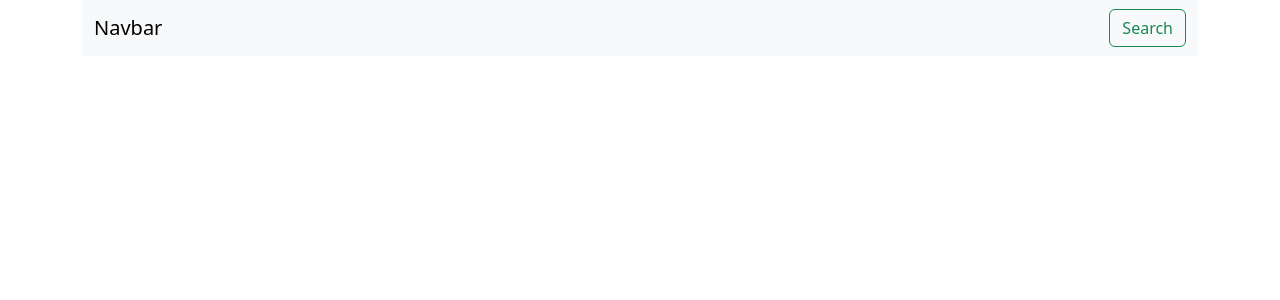
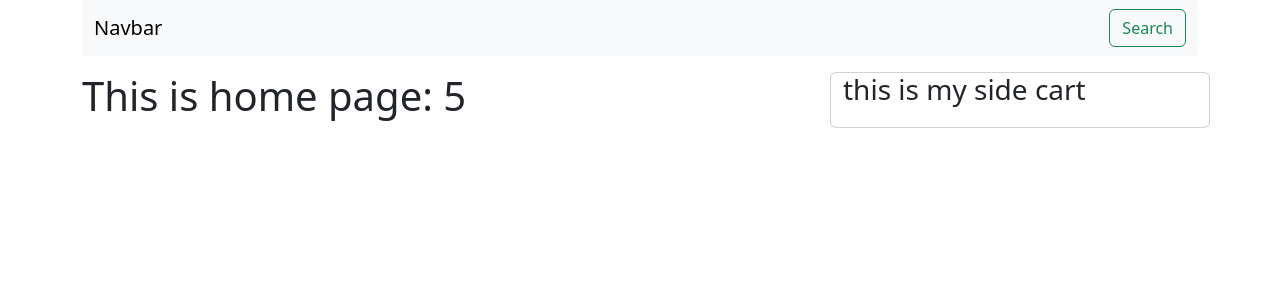
Before and after one commit to mehedihasanjibon/working-react-project, a React (Create React App) app: page / in a window 1280 px wide. Shown: the top 300 px of the page. Built offline with nearby package versions, Linux system fonts and the light colour scheme.

Commit message:
set useState and useEffect

```diff
--- a/src/App.js
+++ b/src/App.js
@@ -1,13 +1,26 @@
 import React from 'react';
 import 'bootstrap/dist/css/bootstrap.min.css';
 import Header from './components/Header/Header';
+import Home from './components/Home/Home';
+import SideCart from './components/SideCart/SideCart';
 
 const App = () => {
   return (
     <div className='container'>
-      <div className='header'>
+      <div className='header mb-3'>
         <Header></Header>
       </div>
+
+      <div className='main row'>
+
+        <div className='home-container col-md-8'>
+          <Home></Home>
+        </div>
+        <div className='sideCart col-md-4 card'>
+          <SideCart></SideCart>
+        </div>
+      </div>
+
     </div>
   );
 };
--- /dev/null
+++ b/src/components/Home/Home.jsx
@@ -0,0 +1,19 @@
+import React, { useEffect, useState } from 'react';
+
+const Home = () => {
+    const [movies , setMovies] = useState([]);
+
+    useEffect( ()=> {
+        fetch('data.json')
+        .then(res => res.json())
+        .then(data => setMovies(data))
+    }, [])
+
+    return (
+        <div>
+            <h1> This is home page: {movies.length} </h1>
+        </div>
+    );
+};
+
+export default Home;
--- /dev/null
+++ b/src/components/SideCart/SideCart.jsx
@@ -0,0 +1,11 @@
+import React from 'react';
+
+const SideCart = () => {
+    return (
+        <div>
+            <h3> this is my side cart </h3>
+        </div>
+    );
+};
+
+export default SideCart;
```
